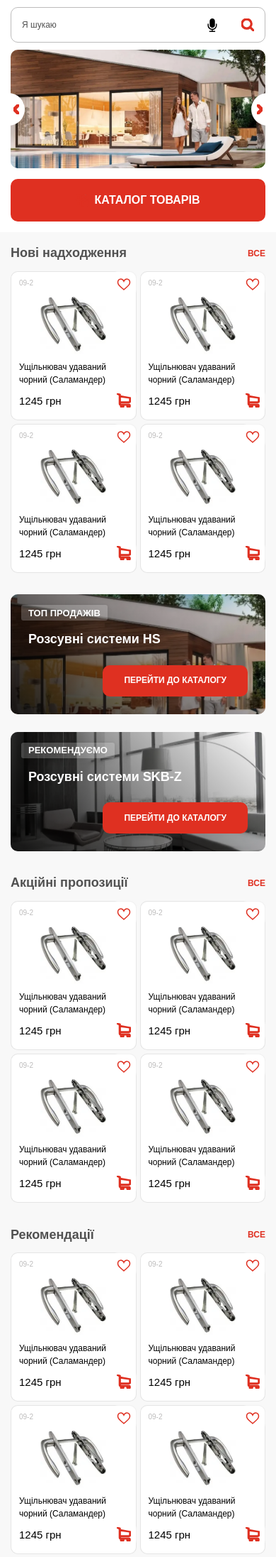
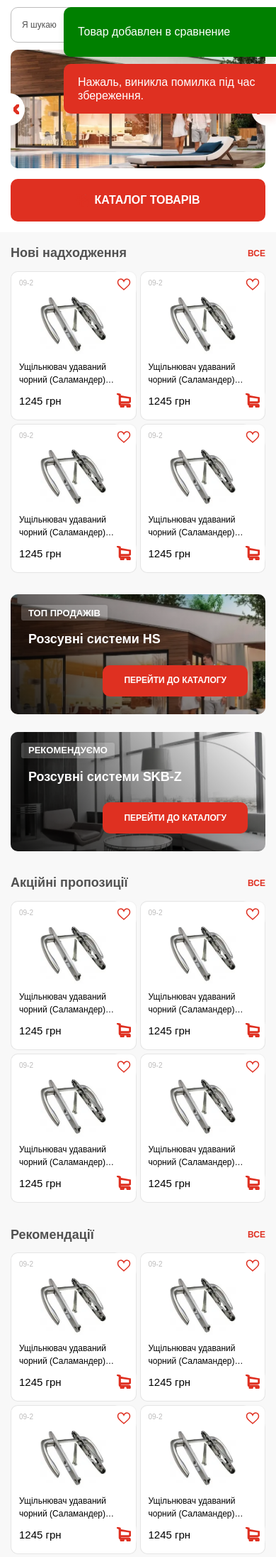
Before and after one commit to Nomerokkk/furniturka, a PHP site: page /index.php in a window 390 px wide. Shown: the part 50-2243 px from the top of the page at 71% size. Run offline with PHP 8.4, Linux system fonts and the light colour scheme; data that the repository does not hold is empty; some web fonts are replaced.

Commit message:
update for backender

```diff
--- a/src/assets/scss/global/_messages.scss
+++ b/src/assets/scss/global/_messages.scss
@@ -8,10 +8,6 @@
         color: #fff;
         font: 400 18px / 1.2 $font;
         max-width: 320px;
-        min-height: 70px;
-        padding: 15px 20px;
-        display: flex;
-        align-items: center;
         margin: 0 0 10px;
         cursor: pointer;
         display: none;
@@ -31,6 +27,13 @@
             box-shadow: 0 10px 10px 0 rgba($red, .1);
         }
     }
+    &__inner {
+        display: flex;
+        align-items: center;
+        height: 100%;
+        min-height: 70px;
+        padding: 15px 20px;
+    }
 }
 
 @media screen and (max-width: 767px) {
--- a/src/assets/scss/items/_item-compare.scss
+++ b/src/assets/scss/items/_item-compare.scss
@@ -41,6 +41,15 @@
         width: 50%;
         .btn-nav {
             top: 5px;
+            &__list {
+                min-width: unset;
+                width: 180px;
+                &-title {
+                    font-size: 16px;
+                    overflow: hidden;
+                    text-overflow: ellipsis;
+                }
+            }
         }
     }
 }
--- a/src/assets/scss/items/_item-products.scss
+++ b/src/assets/scss/items/_item-products.scss
@@ -1,6 +1,7 @@
 .item-products {
     position: relative;
     padding: 0 20px;
+    height: 100%;
     &::before {
         content: '';
         position: absolute;
@@ -51,6 +52,11 @@
         font-weight: 400;
         line-height: 1.46;
         display: block;
+        display: -webkit-box;
+        -webkit-line-clamp: 2;
+        -webkit-box-orient: vertical;
+        overflow: hidden;
+        text-overflow: ellipsis;
     }
     &__absolute {
         position: absolute;
--- a/src/index.php
+++ b/src/index.php
@@ -79,6 +79,7 @@
                             'btn' => 'Перейти до каталогу',
                             'img' => $target . '/img-webp/action/action1.webp',
                             'url' => 'products.php',
+                            'desc' => '',
                         ],
                         1 => [
                             'title' => 'Рекомендуємо',
@@ -86,6 +87,7 @@
                             'btn' => 'Перейти до каталогу',
                             'img' => $target . '/img-webp/action/action2.webp',
                             'url' => 'products.php',
+                            'desc' => '',
                         ],
                     ];
                     foreach($action as $item) {
--- a/src/single-products.php
+++ b/src/single-products.php
@@ -41,10 +41,12 @@
                                 0 => [
                                     'title' => 'Опис',
                                     'id' => 'tab-description',
+                                    'count' => '',
                                 ],
                                 1 => [
                                     'title' => 'Характеристики',
                                     'id' => 'tab-characteristics',
+                                    'count' => '',
                                 ],
                                 2 => [
                                     'title' => 'Відгуки',
--- a/src/templates/footer.php
+++ b/src/templates/footer.php
@@ -589,10 +589,10 @@
 		</div>
 	</div>
 
-	<!-- <div class="messages j-messages">
+	<div class="messages j-messages">
 		<div class="messages__item messages__item--success j-messages-item">
 			<div class="messages__inner">
-				Ви успішно зареєстровані на сайті.
+				Товар добавлен в сравнение
 			</div>
 		</div>
 		<div class="messages__item messages__item--error j-messages-item">
@@ -600,7 +600,7 @@
 				Нажаль, виникла помилка під час збереження.
 			</div>
 		</div>
-	</div> -->
+	</div>
 
 	<script>
 		const target = '<?= $target; ?>',
--- a/src/templates/item-products.php
+++ b/src/templates/item-products.php
@@ -23,7 +23,7 @@
             </picture>
         </a>
         <a href="/single-products.php" class="item-products__title" title="<?= $title; ?>">
-            Ущільнювач удаваний чорний (Саламандер)
+            Ущільнювач удаваний чорний (Саламандер) Ущільнювач удаваний чорний (Саламандер)
         </a>
         <div class="item-products__absolute">
             <a href="/single-products.php#reviews" class="item-products__reviews" title="<?= $title; ?>">
```
Also changed, not shown: src/assets/css/style.css.
